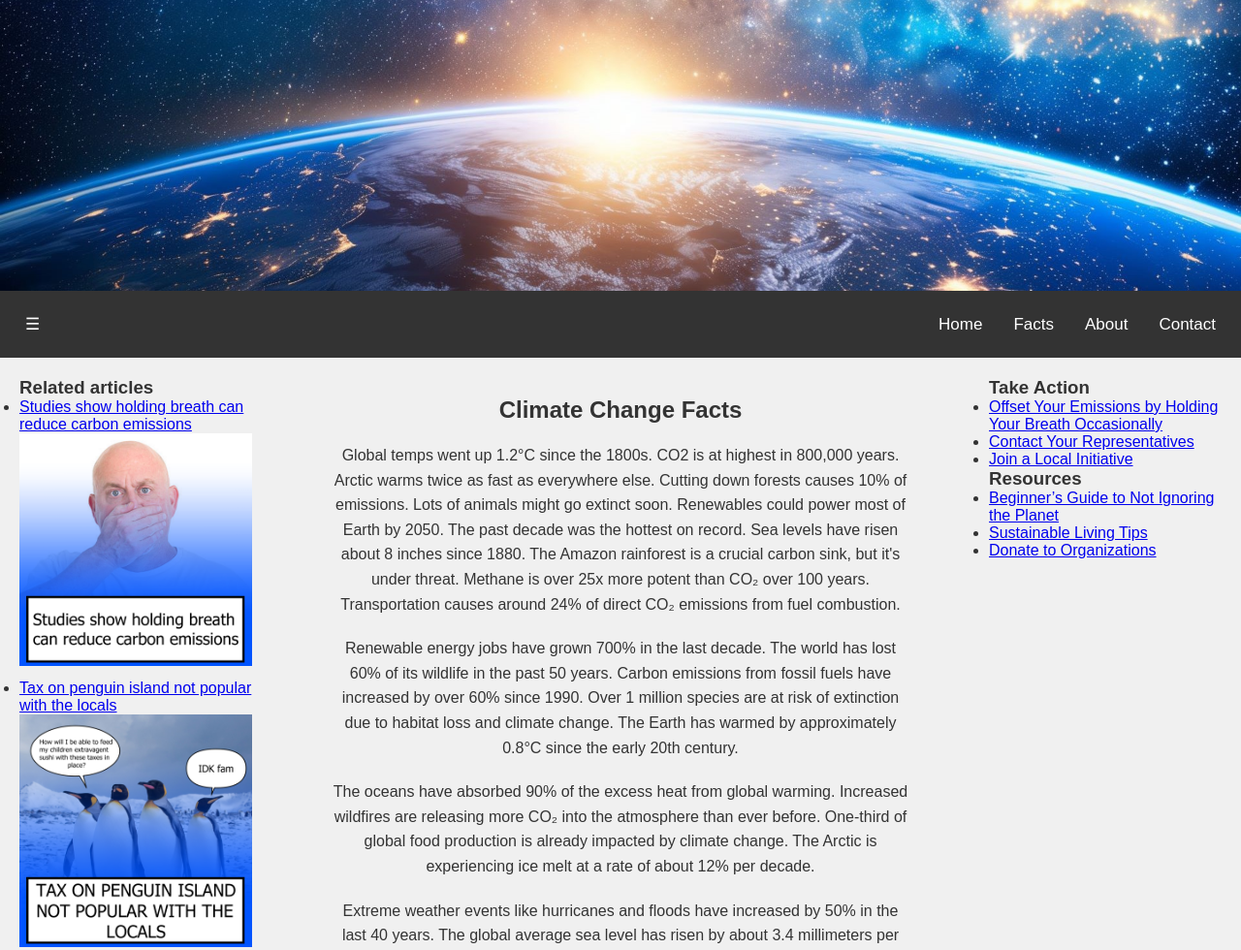
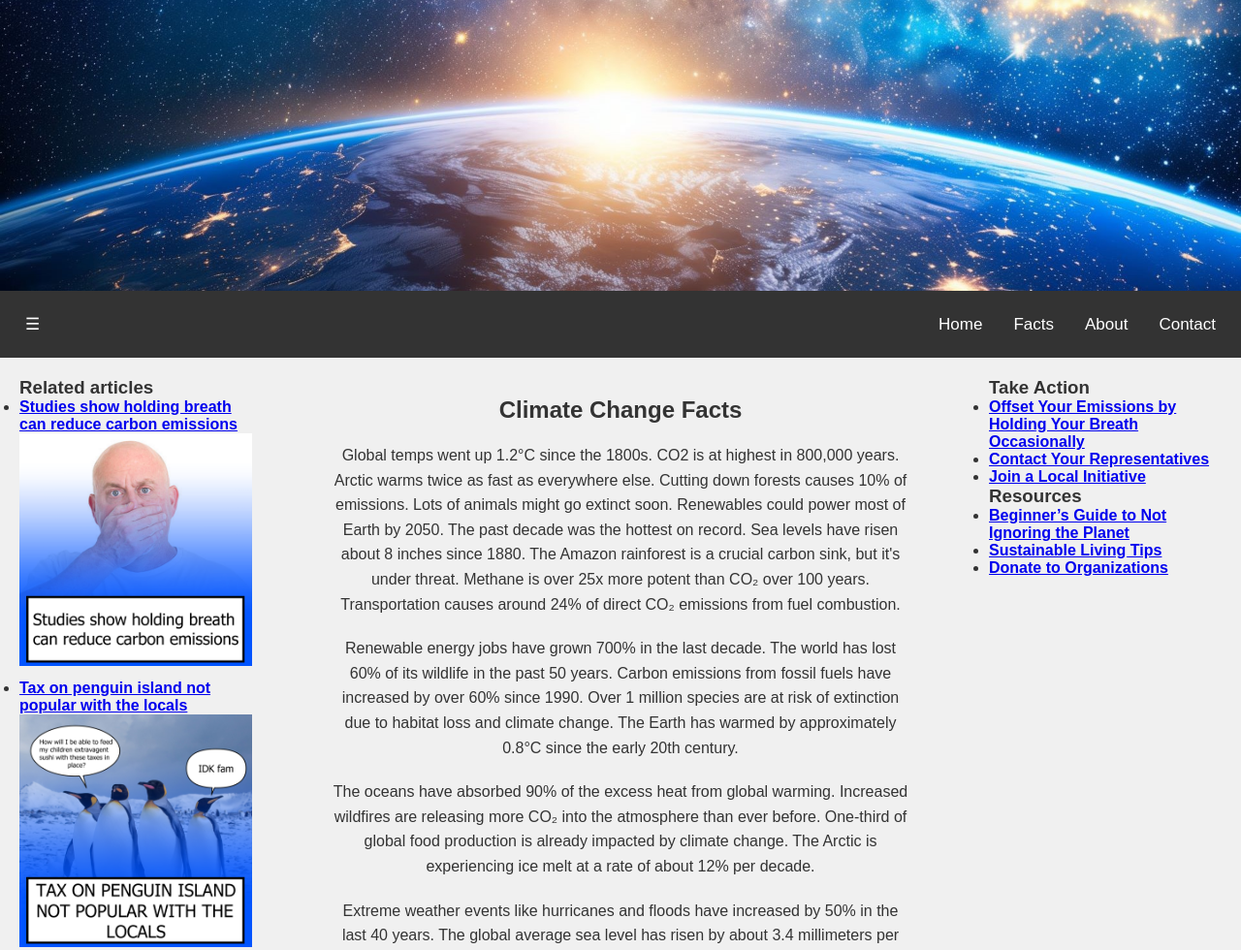
Before and after one commit to HappyLuis3/climateCri, a plain HTML site: page index.html in a window 1280 px wide. Shown: the top 980 px of the page at 97% size. Drawn offline with Linux system fonts and the light colour scheme.

Commit message:
added nth-child

```diff
--- a/backcs.css
+++ b/backcs.css
@@ -11,6 +11,10 @@ body {
   display: flex;
   flex-direction: column;
   min-height: 100vh;
+}
+
+ul li:nth-child(1n) {
+  font-weight: bold;
 }
 
 .main-layout {
```
